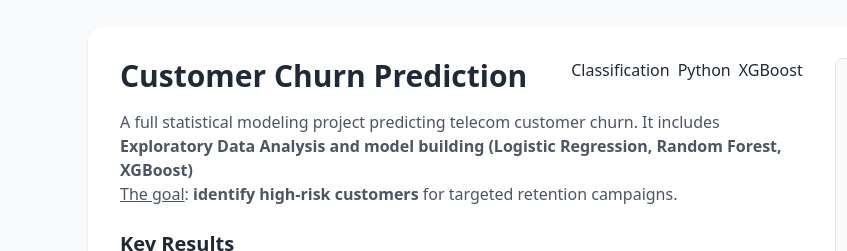
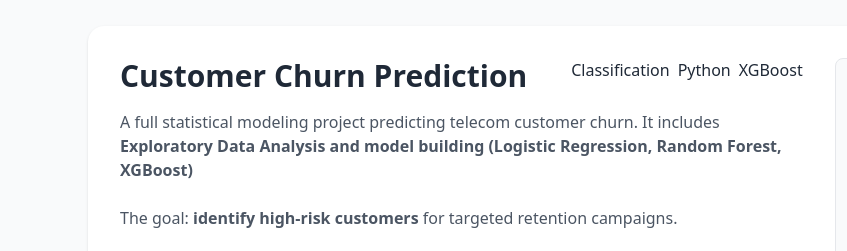
Before and after one commit to AyushDodal/Portfolio, a plain HTML site: page churn.html in a window 1280 px wide. Shown: the part 91-342 px from the top of the page, 0-847 px from the left. Drawn offline with nearby package versions, Linux system fonts and the light colour scheme.

Commit message:
Update churn.html

```diff
--- a/churn.html
+++ b/churn.html
@@ -37,7 +37,7 @@
             </div>
           </div>
 
-          <p class="text-gray-600 mt-4">A full statistical modeling project predicting telecom customer churn. It includes <strong>Exploratory Data Analysis and model building (Logistic Regression, Random Forest, XGBoost)</strong><br><u>The goal</u>: <strong>identify high-risk customers</strong> for targeted retention campaigns.</p>
+          <p class="text-gray-600 mt-4">A full statistical modeling project predicting telecom customer churn. It includes <strong>Exploratory Data Analysis and model building (Logistic Regression, Random Forest, XGBoost)</strong><br><br>The goal: <strong>identify high-risk customers</strong> for targeted retention campaigns.</p>
 
           <section class="mt-6">
             <h3 class="text-xl font-semibold">Key Results</h3>
```
